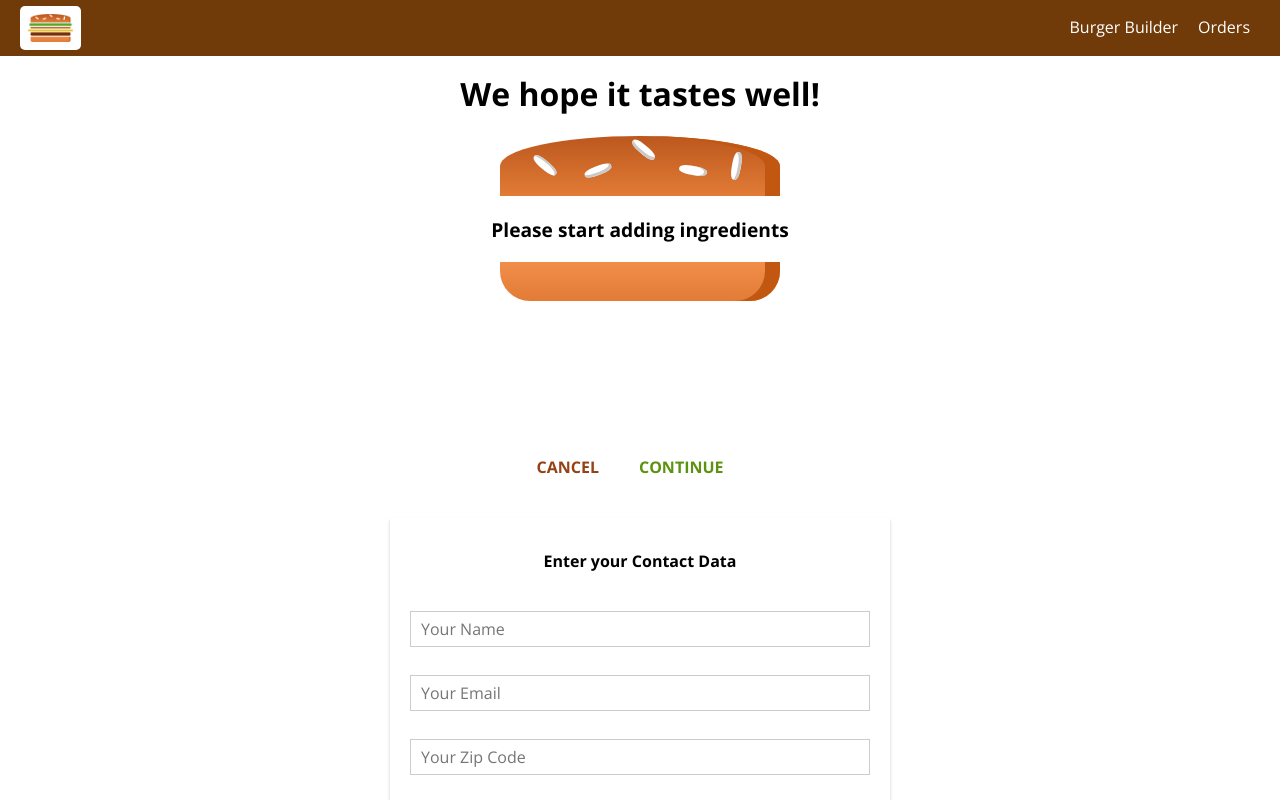
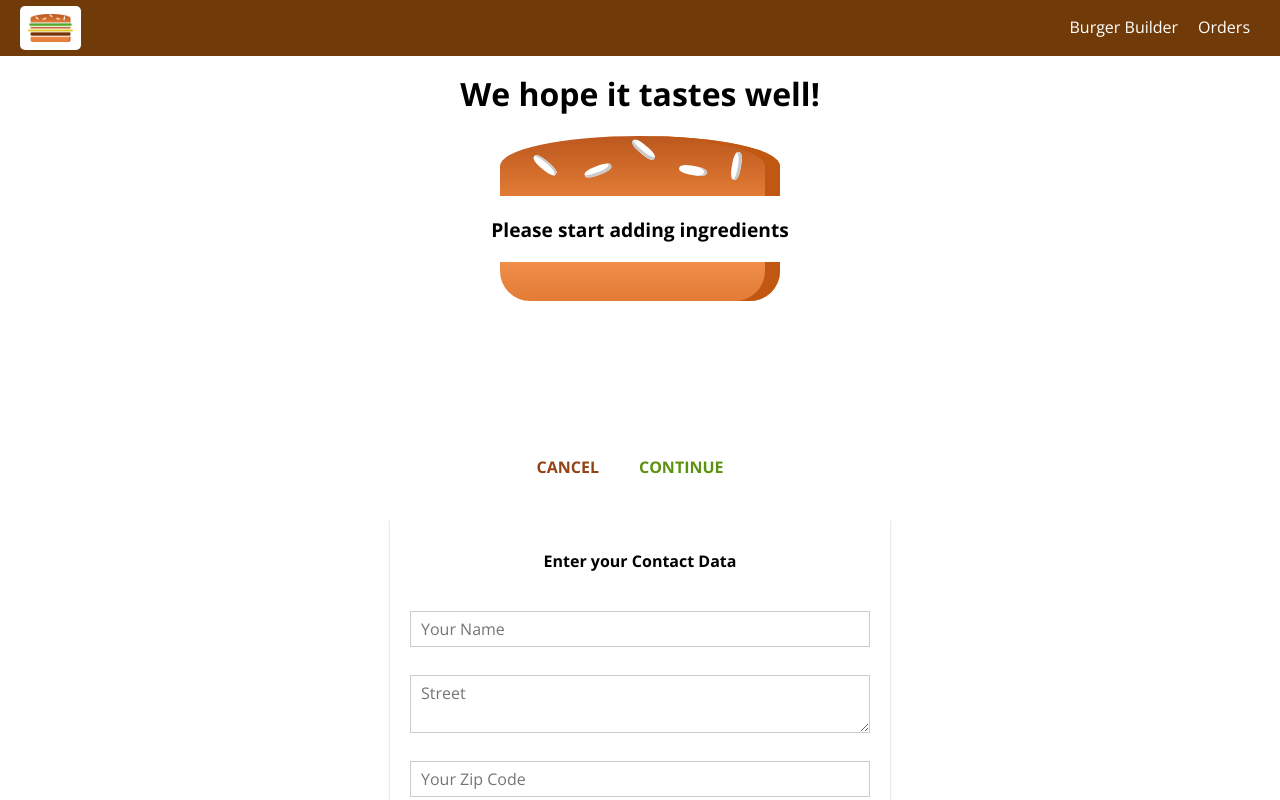
Before and after one commit to roselletabuena/Burger-Builder, a React (Create React App) app: page /checkout in a window 1280 px wide. Both pictures are taken after a click on the button "CONTINUE". Shown: the top 800 px of the page. Built offline with nearby package versions, Linux system fonts and the light colour scheme.

Commit message:
adding validation form

```diff
--- a/src/components/UI/Input/Input.js
+++ b/src/components/UI/Input/Input.js
@@ -2,29 +2,37 @@ import React from 'react'
 import classes from './Input.module.css'
 
 const input = props => {
+    let inputElement = null
+    const inputClasses = [classes.InputElement]
 
-    let inputElement = null
+    if(props.invalid && props.shouldValidate && props.touched) {
+        inputClasses.push(classes.Invalid)
+    }
+
     switch (props.elementType) {
         case ('input'):
             inputElement = <input
-            className={classes.InputElement}
+            className={inputClasses.join(' ')}
             {...props.elementConfig} value={props.value} onChange={props.changed}/>
             break;
         case ('textarea'):
             inputElement = <textarea
-            className={classes.InputElement}
+            className={inputClasses.join(' ')}
             {...props.elementConfig} value={props.value} onChange={props.changed}/>
             break;
         case ('select'):
             inputElement = (
             <select
-            className={classes.InputElement}
-            value={props.value} onChange={props.changed}>
+                className={inputClasses.join(' ')}
+                value={props.value}
+                onChange={props.changed}>
                 {props.elementConfig.options.map(option => (
-                    <option key={option.value} value={option.value}>{option.option}</option>
+                    <option key={option.value} value={option.value}>
+                        {option.option}
+                    </option>
                 ))}
             </select>
-            )
+        );
 
             break;
         default:
--- a/src/components/UI/Input/Input.module.css
+++ b/src/components/UI/Input/Input.module.css
@@ -25,3 +25,8 @@
     outline: none;
     background-color: #ccc;
 }
+
+.Invalid {
+    border: 1px solid red;
+    background-color: #FDA49A;
+}
--- a/src/containers/Checkout/Checkout.js
+++ b/src/containers/Checkout/Checkout.js
@@ -37,6 +37,7 @@ class Checkout extends Component {
     render () {
         return (
             <div>
+                {console.log(this.state.ingredients)}
                 <CheckoutSumary
                 ingredients={this.state.ingredients}
                 price={this.state.price}
@@ -44,7 +45,6 @@ class Checkout extends Component {
                 checkoutContinued={this.checkoutContinueHandler}/>
                 <Route path={this.props.match.path + '/contact-data'}
                 render={(props) => <ContactData ingredients={this.state.ingredients} price={this.state.price} {...props} />}/>
-
             </div>
         )
     }
--- a/src/containers/Checkout/ContactData/ContactData.js
+++ b/src/containers/Checkout/ContactData/ContactData.js
@@ -14,15 +14,25 @@ class ContactData extends Component {
                     type: "text",
                     placeholder: "Your Name",
                 },
-                value: ""
+                value: "",
+                validation: {
+                    required: true
+                },
+                valid: false,
+                touched: false
             },
             street: {
-                elementType: "input",
+                elementType: "textarea",
                 elementConfig: {
                     type: "text",
-                    placeholder: "Your Email",
+                    placeholder: "Street",
                 },
-                value: ""
+                value: "",
+                validation: {
+                    required: true
+                },
+                valid: false,
+                touched: false
             },
             zipCode: {
                 elementType: "input",
@@ -30,7 +40,14 @@ class ContactData extends Component {
                     type: "text",
                     placeholder: "Your Zip Code",
                 },
-                value: ""
+                value: "",
+                validation: {
+                    required: true,
+                    minLength: 5,
+                    maxLength: 5
+                },
+                valid: false,
+                touched: false
             },
             country: {
                 elementType: "input",
@@ -38,7 +55,12 @@ class ContactData extends Component {
                     type: "text",
                     placeholder: "Country",
                 },
-                value: ""
+                value: "",
+                validation: {
+                    required: true
+                },
+                valid: false,
+                touched: false
             },
             email: {
                 elementType: "input",
@@ -46,7 +68,12 @@ class ContactData extends Component {
                     type: "email",
                     placeholder: "Your E-mail",
                 },
-                value: ""
+                value: "",
+                validation: {
+                    required: true
+                },
+                valid: false,
+                touched: false
             },
             deliveryMethod: {
                 elementType: 'select',
@@ -57,7 +84,8 @@ class ContactData extends Component {
                     ],
                     placeholder: 'Delivery method',
                 },
-                value: ''
+                value: '',
+                valid: false
             }
         },
         loading: false
@@ -66,35 +94,62 @@ class ContactData extends Component {
     orderHandler = (event) => {
         event.preventDefault()
         this.setState({ loading: true })
-        console.log(this.props)
+        const formData = {}
+
+        for(let formElementIdentiier in this.state.orderForm) {
+            formData[formElementIdentiier] = this.state.orderForm[formElementIdentiier].value
+        }
+
+        console.log(this.props.ingredients)
         const order = {
             ingredients: this.props.ingredients,
-            price: this.props.price
-
+            price: this.props.price,
+            orderData: formData
         }
 
         axios.post('/orders.json', order)
         .then(response => {
             console.log(this.props)
             this.setState({ loading: false })
-            // this.props.history.push('/')
         })
         .catch(error => {
             this.setState({ loading: false })
         })
     }
 
+    checkValidity(value, rules) {
+        let isValid = true
+
+        if(rules.required) {
+            isValid = value.trim() !== '' && isValid
+        }
+
+        if(rules.minLength) {
+            isValid = value.length >= rules.minLength && isValid
+        }
+
+        if(rules.maxLength) {
+            isValid = value.length <= rules.maxLength && isValid
+        }
+
+        return isValid
+    }
+
     inputChangedHandler = (event, inputIdentifier) => {
         const updatedOrderForm = {
             ...this.state.orderForm
-        }
+        };
         const updatedFormElement = {
             ...updatedOrderForm[inputIdentifier]
-        }
+        };
 
-        updatedFormElement.value = event.target.value
-        updatedOrderForm[inputIdentifier] = updatedOrderForm;
-        this.setState({orderForm: updatedOrderForm})
+        updatedFormElement.value = event.target.value;
+        updatedFormElement.valid = this.checkValidity(updatedFormElement.value, updatedFormElement.validation)
+        updatedFormElement.touched = true;
+        updatedOrderForm[inputIdentifier] = updatedFormElement;
+        console.log(updatedOrderForm)
+        this.setState({orderForm: updatedOrderForm});
+
     }
 
     render() {
@@ -108,13 +163,16 @@ class ContactData extends Component {
             })
         }
 
-        let form = (<form>
+        let form = (<form onSubmit={this.orderHandler}>
             {formElementsArray.map(formElement => (
                 <Input
                 key={formElement.id}
                 elementType={formElement.config.elementType}
                 elementConfig={formElement.config.elementConfig}
                 value={formElement.config.value}
+                invalid={!formElement.config.valid}
+                shouldValidate={formElement.config.validation}
+                touched={formElement.config.touched}
                 changed={(event) => this.inputChangedHandler(event, formElement.id)}
                  />
             ))}
```
